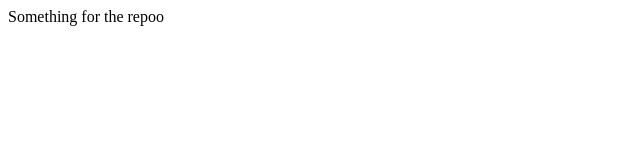
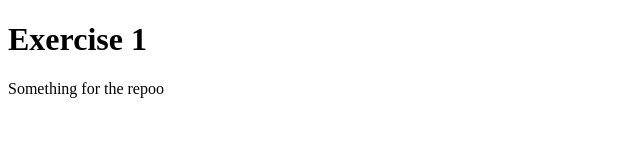
Before and after one commit to SelinaW1/exercise1, a plain HTML site: page index.html in a window 1280 px wide. Shown: the whole page, without its empty margins (0-640 px from the left). Drawn offline with Linux system fonts and the light colour scheme.

Commit message:
New bug fix

```diff
--- a/index.html
+++ b/index.html
@@ -4,6 +4,7 @@
         <title>EX 1</title>
     </head>
     <body>
-        Something for the repoo
+        <h1>Exercise 1</h1>
+       <p>Something for the repoo</p>
     </body>
 </html>
```
